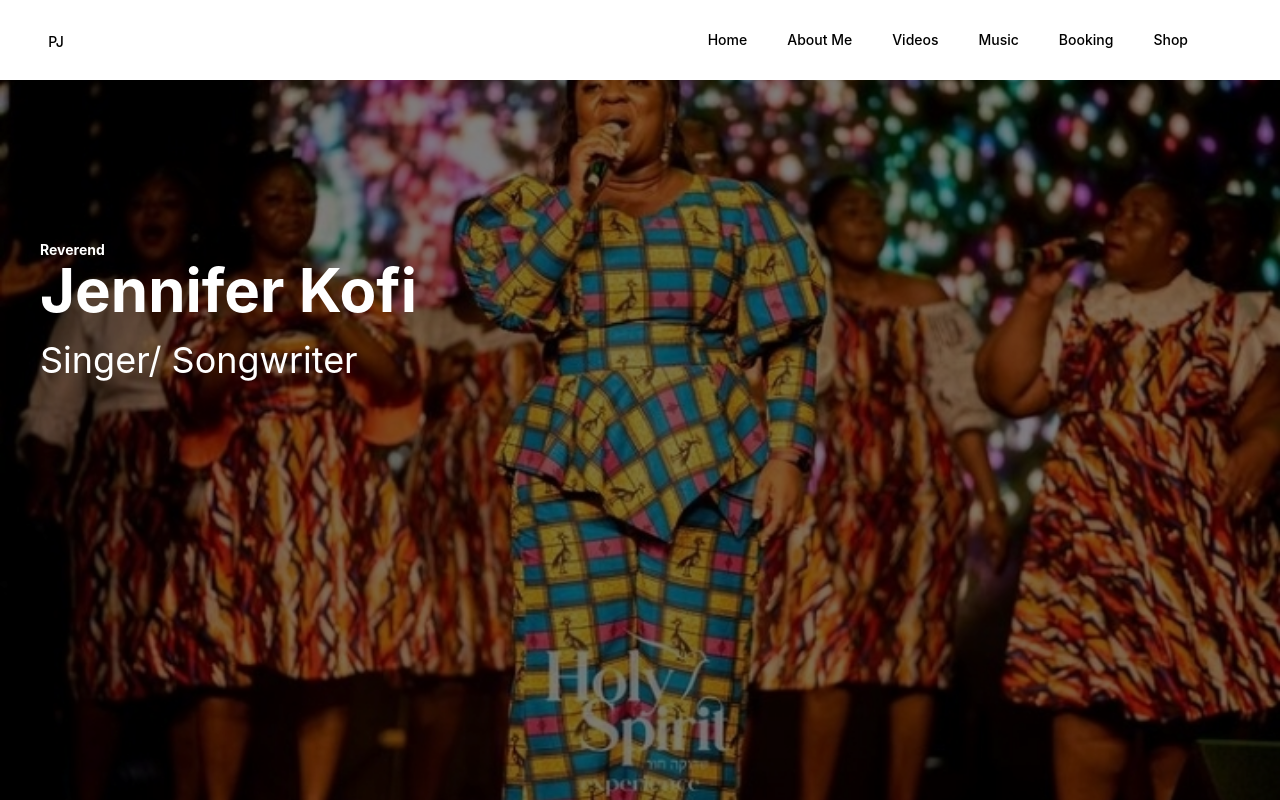
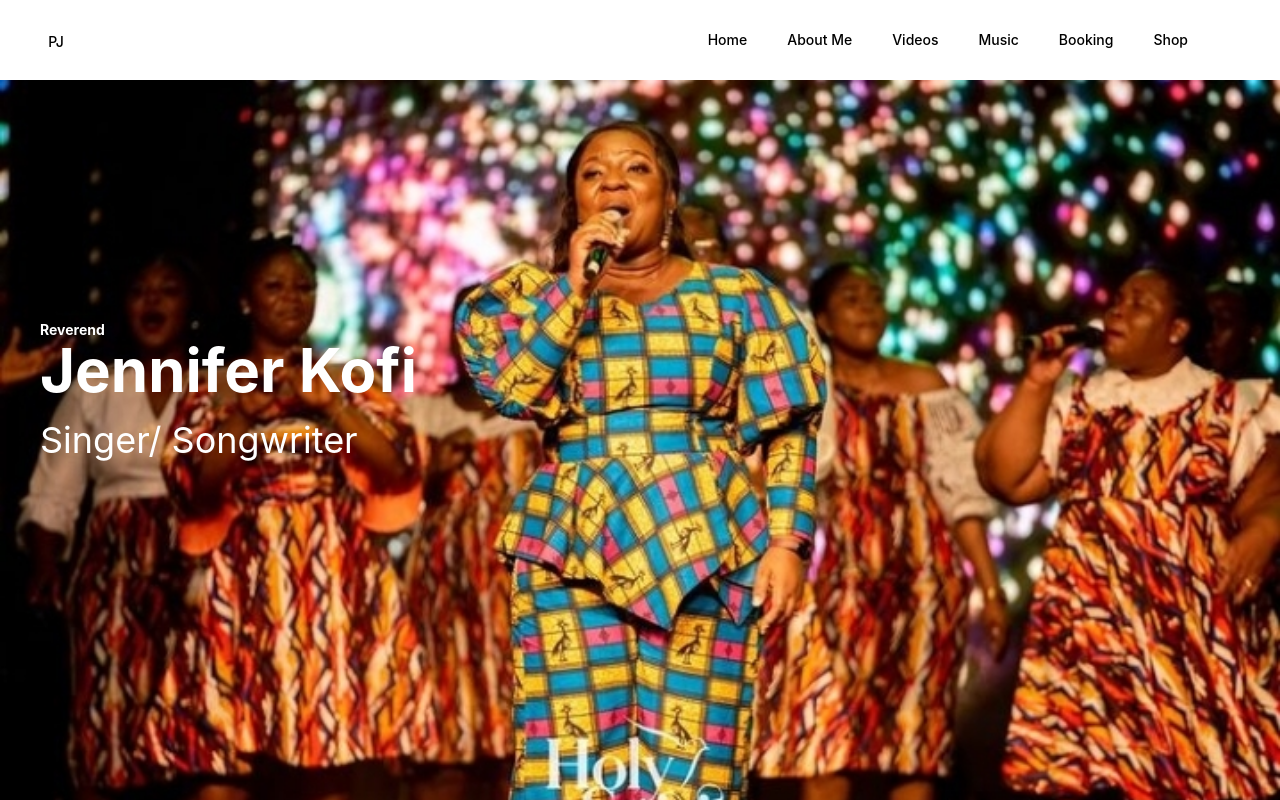
Before and after one commit to Wediah/pj-site, a Next.js app: page / in a window 1280 px wide. Shown: the top 800 px of the page. Built offline with nearby package versions, Linux system fonts and the light colour scheme.

Commit message:
background updated

```diff
--- a/pages/home.js
+++ b/pages/home.js
@@ -9,24 +9,7 @@ import Pastor1 from '../public/pastor1.jpg'
 function Homepage () {
     return (
         <Element id="home" name="home">
-            <div className="min-h-screen overflow-x-hidden">
-
-            <div style={{
-                    zIndex: -1,
-                    position: "absolute",
-                    width: "100vw",
-                    height: "100vh"
-                    }}>
-                    <Image
-                    className='brightness-50 '
-                    src={Pastor1}
-                    alt=""
-                    layout="fill"
-                    objectFit='cover'
-                />
-                </div>
-
-
+            <div className="min-h-screen bg-no-repeat  bg-cover bg-c3nter bg-black" style={{ backgroundImage: 'url(pastor1.jpg)' }}>
 
                 <div className='text-left  pt-60 px-10 '>
                     <h1 className=' text-sm font-bold text-white'>Reverend</h1>
--- a/pages/nav.js
+++ b/pages/nav.js
@@ -12,7 +12,7 @@ function Navbar () {
 
 
 	return (
-        <nav className=" fixed w-full z-10 bg-white">
+        <nav className=" sticky w-full z-10 bg-transparent">
             <div className="w-full">
                 <div className="flex items-center h-20 w-full">
                     <div className="flex items-center  mx-20  justify-between w-full">
```
